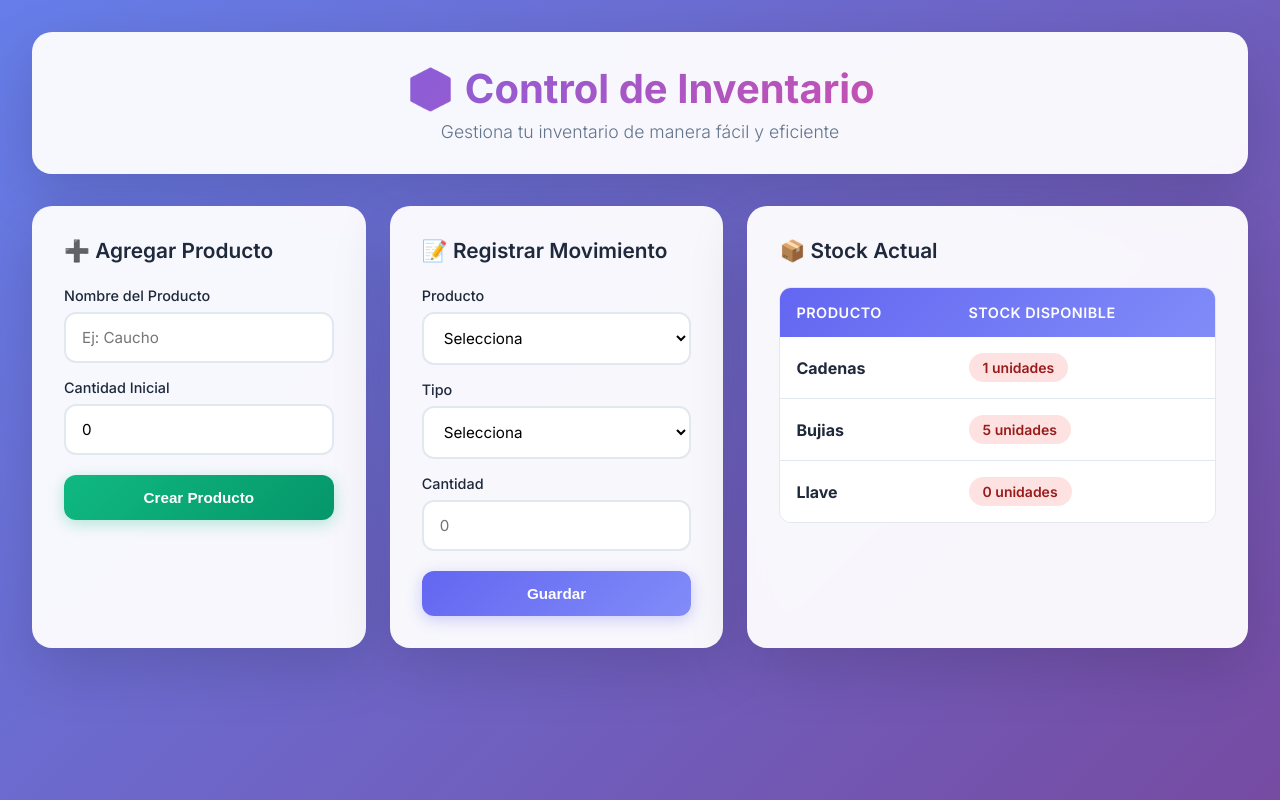
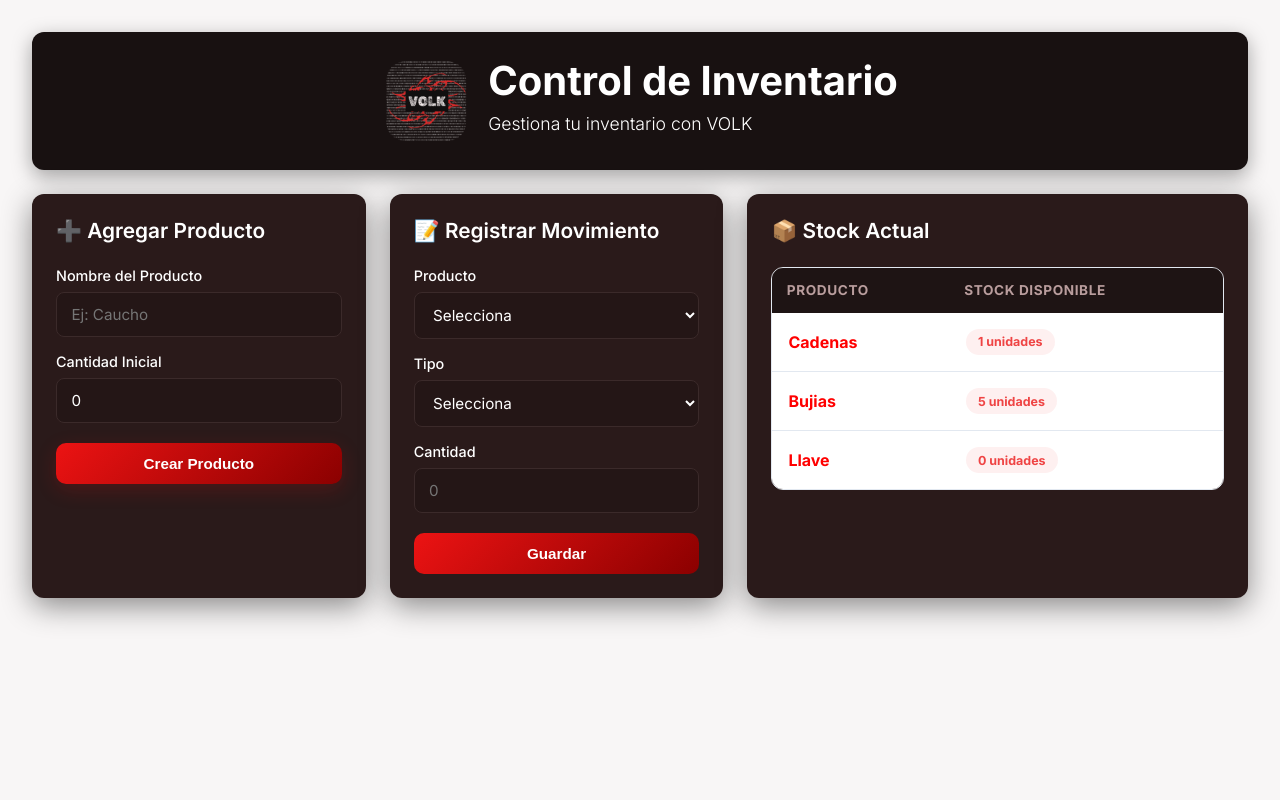
Before and after one commit to kevinjosegarcia634-debug/Control-de-inventario, a Django app: page / in a window 1280 px wide. Run offline with Django 5.2, Linux system fonts and the light colour scheme; data comes from the database, SQL or seed files in the repository; both versions use the stored data as it was after the commit.

Commit message:
Actualizado

```diff
--- a/configuracion/settings.py
+++ b/configuracion/settings.py
@@ -62,6 +62,7 @@ TEMPLATES = [
                 'django.template.context_processors.request',
                 'django.contrib.auth.context_processors.auth',
                 'django.contrib.messages.context_processors.messages',
+                'django.template.context_processors.csrf',
             ],
         },
     },
--- a/stock/templates/index.html
+++ b/stock/templates/index.html
@@ -14,26 +14,25 @@
         }
 
         :root {
-            --primary: #6366f1;
-            --primary-dark: #4f46e5;
-            --primary-light: #818cf8;
-            --secondary: #ec4899;
+            --primary: #ec1313; /* rojo principal */
+            --primary-dark: #8b0000;
+            --background-light: #f8f6f6;
+            --background-dark: #181111;
             --success: #10b981;
             --warning: #f59e0b;
             --danger: #ef4444;
-            --dark: #1e293b;
-            --dark-light: #334155;
-            --gray: #64748b;
-            --light: #f1f5f9;
+            --muted: #b99d9d;
+            --card-bg: #2a1a1a;
+            --table-head: #1e1414;
             --white: #ffffff;
         }
 
         body {
             font-family: 'Inter', sans-serif;
-            background: linear-gradient(135deg, #667eea 0%, #764ba2 100%);
+            background: var(--background-light);
             min-height: 100vh;
             padding: 2rem;
-            color: var(--dark);
+            color: var(--white);
         }
 
         .container {
@@ -43,13 +42,12 @@
 
         /* Header */
         .header {
-            background: rgba(255, 255, 255, 0.95);
-            backdrop-filter: blur(10px);
-            padding: 2rem;
-            border-radius: 20px;
-            box-shadow: 0 20px 60px rgba(0, 0, 0, 0.15);
-            margin-bottom: 2rem;
-            text-align: center;
+            background: var(--background-dark);
+            padding: 1.5rem 2rem;
+            border-radius: 12px;
+            box-shadow: 0 6px 20px rgba(0, 0, 0, 0.35);
+            margin-bottom: 1.5rem;
+            text-align: left;
             animation: slideDown 0.5s ease-out;
         }
 
@@ -68,11 +66,9 @@
         .header h1 {
             font-size: 2.5rem;
             font-weight: 700;
-            background: linear-gradient(135deg, var(--primary), var(--secondary));
-            -webkit-background-clip: text;
-            -webkit-text-fill-color: transparent;
             background-clip: text;
             margin-bottom: 0.5rem;
+
         }
 
         .header p {
@@ -91,11 +87,10 @@
 
         /* Card Base */
         .card {
-            background: rgba(255, 255, 255, 0.95);
-            backdrop-filter: blur(10px);
-            padding: 2rem;
-            border-radius: 20px;
-            box-shadow: 0 20px 60px rgba(0, 0, 0, 0.15);
+            background: var(--card-bg);
+            padding: 1.5rem;
+            border-radius: 12px;
+            box-shadow: 0 8px 30px rgba(0, 0, 0, 0.45);
             animation: fadeInUp 0.6s ease-out;
         }
 
@@ -142,13 +137,14 @@
 
         select,
         input {
-            padding: 0.875rem 1rem;
-            border: 2px solid #e2e8f0;
-            border-radius: 12px;
+            padding: 0.75rem 0.9rem;
+            border: 1px solid #3b2a2a;
+            border-radius: 8px;
             font-size: 0.95rem;
             font-family: 'Inter', sans-serif;
-            transition: all 0.3s ease;
-            background: var(--white);
+            transition: all 0.2s ease;
+            background: #241616;
+            color: var(--white);
         }
 
         select:focus,
@@ -159,16 +155,15 @@
         }
 
         button {
-            padding: 0.875rem 1.5rem;
-            background: linear-gradient(135deg, var(--primary), var(--primary-light));
-            color: white;
+            padding: 0.75rem 1.25rem;
+            background: linear-gradient(135deg, var(--primary) 0%, var(--primary-dark) 100%);
+            color: var(--white);
             border: none;
-            border-radius: 12px;
+            border-radius: 10px;
             font-size: 0.95rem;
-            font-weight: 600;
+            font-weight: 700;
             cursor: pointer;
-            transition: all 0.3s ease;
-            box-shadow: 0 4px 15px rgba(99, 102, 241, 0.3);
+            transition: all 0.15s ease;
             margin-top: 0.25rem;
         }
 
@@ -182,12 +177,8 @@
         }
 
         .btn-success {
-            background: linear-gradient(135deg, var(--success), #059669);
-            box-shadow: 0 4px 15px rgba(16, 185, 129, 0.3);
-        }
-
-        .btn-success:hover {
-            box-shadow: 0 6px 25px rgba(16, 185, 129, 0.4);
+            background: linear-gradient(135deg, var(--primary) 0%, var(--primary-dark) 100%);
+            box-shadow: 0 6px 20px rgba(236, 19, 19, 0.18);
         }
 
         /* Table */
@@ -204,17 +195,17 @@
         }
 
         thead {
-            background: linear-gradient(135deg, var(--primary), var(--primary-light));
+            background: var(--table-head);
         }
 
         th {
-            padding: 1rem;
+            padding: 0.9rem;
             text-align: left;
-            font-weight: 600;
-            color: white;
-            font-size: 0.9rem;
+            font-weight: 800;
+            color: var(--muted);
+            font-size: 0.85rem;
             text-transform: uppercase;
-            letter-spacing: 0.5px;
+            letter-spacing: 0.6px;
         }
 
         tbody tr {
@@ -227,37 +218,26 @@
         }
 
         tbody tr:hover {
-            background: #f8fafc;
-            transform: scale(1.01);
+            background: #342222;
+            transform: none;
         }
 
         td {
             padding: 1rem;
-            color: var(--dark);
+            color: red;
         }
 
         .stock-badge {
             display: inline-block;
-            padding: 0.375rem 0.875rem;
-            border-radius: 20px;
-            font-weight: 600;
-            font-size: 0.875rem;
+            padding: 0.35rem 0.75rem;
+            border-radius: 999px;
+            font-weight: 700;
+            font-size: 0.78rem;
         }
 
-        .stock-high {
-            background: #d1fae5;
-            color: #065f46;
-        }
-
-        .stock-medium {
-            background: #fef3c7;
-            color: #92400e;
-        }
-
-        .stock-low {
-            background: #fee2e2;
-            color: #991b1b;
-        }
+        .stock-high { background: rgba(16,185,129,0.08); color: #10b981; }
+        .stock-medium { background: rgba(245,158,11,0.08); color: #f59e0b; }
+        .stock-low { background: rgba(239,68,68,0.08); color: #ef4444; }
 
         .empty-state {
             text-align: center;
@@ -305,15 +285,28 @@
                 padding: 1.5rem;
             }
         }
+
+        .flex {
+            display: flex;
+            justify-content: center;
+            gap: 1rem;
+        }
+        .flex img {
+            height: 90px;
+            width: 90px;
+        }
     </style>
 </head>
 
 <body>
     <div class="container">
         <!-- Header -->
-        <div class="header">
-            <h1>📦 Control de Inventario</h1>
-            <p>Gestiona tu inventario de manera fácil y eficiente</p>
+        <div class="header flex">
+            <img src="../../static/logo.png" alt="">
+            <div>
+                 <h1>Control de Inventario</h1>
+                 <p>Gestiona tu inventario con VOLK</p>
+            </div>
         </div>
 
         <!-- Main Content -->
```
Also changed, not shown: db.sqlite3, static/logo.png (renamed from static/logo.png.png), stock/migrations/0002_alter_movimiento_tipo.py (added).
